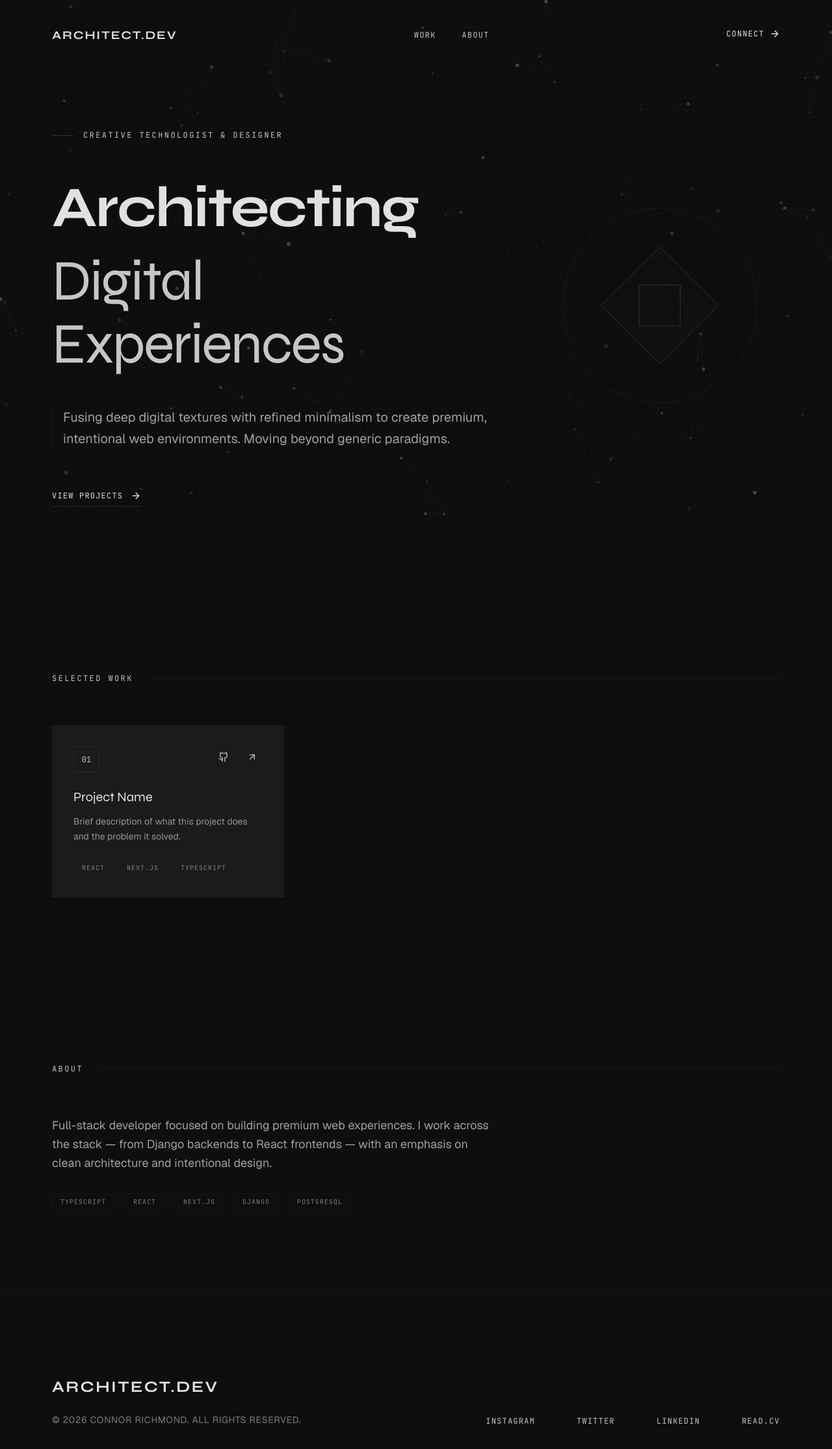
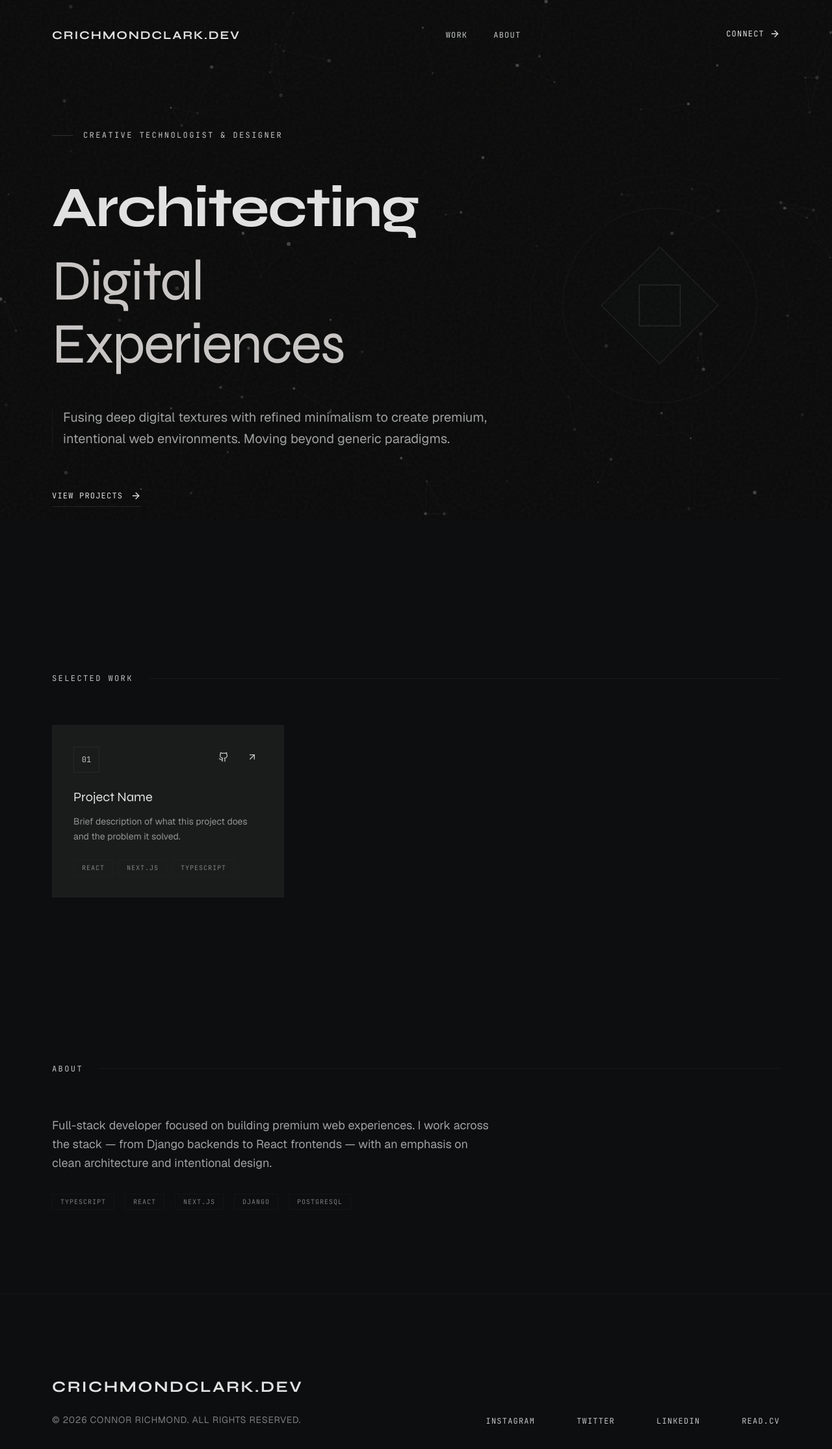
Before and after one commit to crichmond-clark/portfolio, a Next.js app in the folder stitch-export/: page / in a window 1280 px wide. Shown: the top 2230 px of the page at 65% size. Built offline with nearby package versions, Linux system fonts and the light colour scheme.

Commit message:
Rename site brand: ARCHITECT.DEV → crichmondclark.dev

```diff
--- a/stitch-export/app/layout.tsx
+++ b/stitch-export/app/layout.tsx
@@ -18,7 +18,7 @@ const jetbrainsMono = JetBrains_Mono({
 });
 
 export const metadata: Metadata = {
-  title: 'ARCHITECT.DEV - Digital Alchemist',
+  title: 'crichmondclark.dev - Portfolio',
   description: 'Fusing deep digital textures with refined minimalism.',
 };
 
--- a/stitch-export/components/footer.tsx
+++ b/stitch-export/components/footer.tsx
@@ -14,7 +14,7 @@ export function Footer() {
     >
       <div className="max-w-[1440px] mx-auto flex flex-col md:flex-row justify-between items-end gap-8">
         <div>
-          <a className="font-display text-2xl font-bold tracking-[0.1em] text-on-surface block mb-6 uppercase" href="#hero">ARCHITECT.DEV</a>
+          <a className="font-display text-2xl font-bold tracking-[0.1em] text-on-surface block mb-6 uppercase" href="#hero">crichmondclark.dev</a>
           <p className="font-body text-sm text-on-surface-variant/60 uppercase tracking-wider">© {year} Connor Richmond. All rights reserved.</p>
         </div>
         <div className="flex flex-wrap gap-8 md:gap-16">
--- a/stitch-export/components/navbar.tsx
+++ b/stitch-export/components/navbar.tsx
@@ -11,7 +11,7 @@ export function NavBar() {
       transition={{ duration: 0.8, ease: "easeOut" }}
       className="fixed top-0 left-0 right-0 z-40 flex justify-between items-center w-full mt-6 md:mt-10 px-6 md:px-20"
     >
-      <a className="font-display text-lg font-bold tracking-[0.1em] text-on-surface hover:text-on-surface-variant transition-colors uppercase" href="#hero">ARCHITECT.DEV</a>
+      <a className="font-display text-lg font-bold tracking-[0.1em] text-on-surface hover:text-on-surface-variant transition-colors uppercase" href="#hero">crichmondclark.dev</a>
       <div className="hidden md:flex items-center gap-10">
         <a className="text-on-surface-variant font-mono text-xs hover:text-on-surface transition-colors tracking-widest uppercase" href="#projects">Work</a>
         <a className="text-on-surface-variant font-mono text-xs hover:text-on-surface transition-colors tracking-widest uppercase" href="#about">About</a>
```
Also changed, not shown: 1 other file (tests, documents, lock files or other folders).
